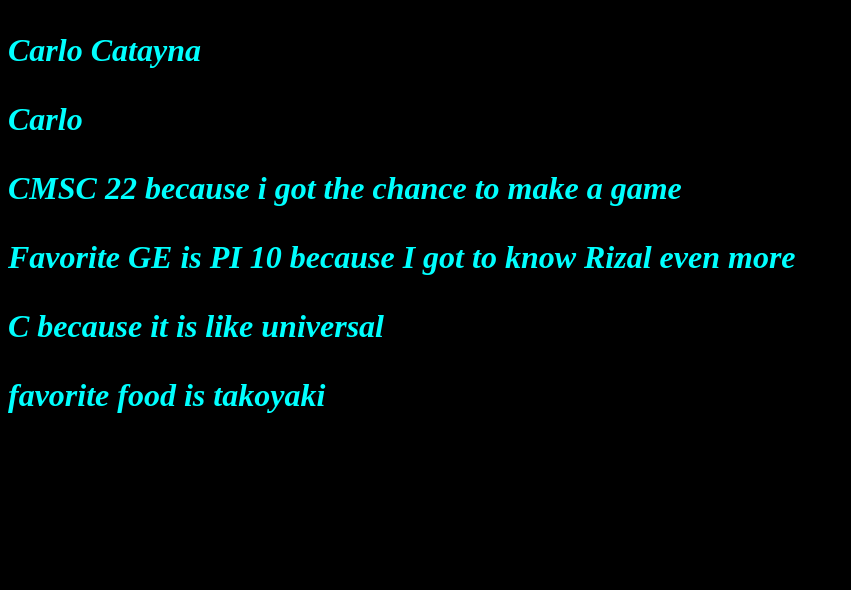
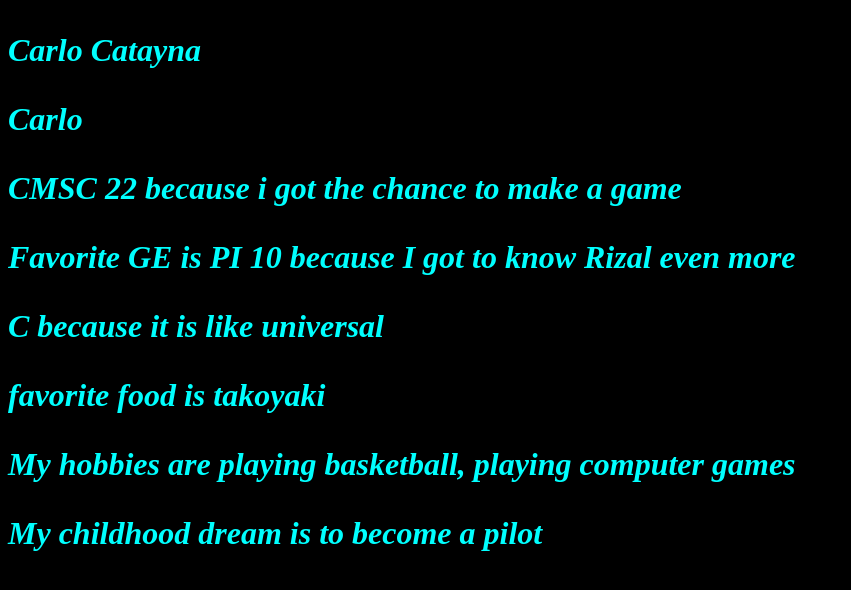
Before and after one commit to carlocatayna/carlocatayna.github.io, a plain HTML site: page index.html in a window 1280 px wide. Shown: the whole page, without its empty margins (0-851 px from the left). Drawn offline with Linux system fonts and the light colour scheme.

Commit message:
Added hobbies and childhood dream

```diff
--- a/index.html
+++ b/index.html
@@ -12,6 +12,8 @@
 		<p>Favorite GE is PI 10 because I got to know Rizal even more </p>
 		<p> C because it is like universal </p>
 		<p> favorite food is takoyaki </p>
+		<p> My hobbies are playing basketball, playing computer games </p>
+		<p>	My childhood dream is to become a pilot </p>
 		</h1>
 	</body>
 
```
